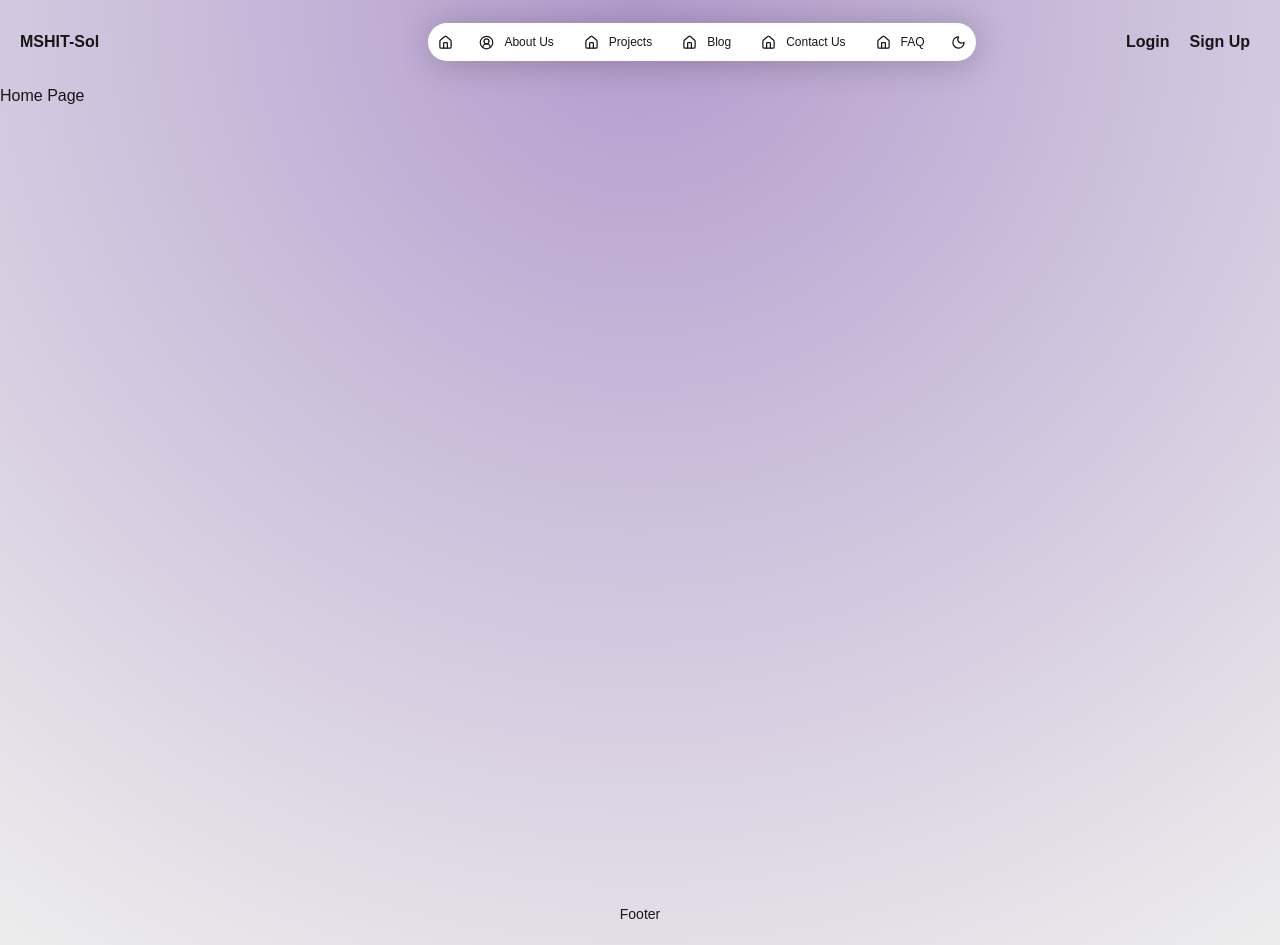
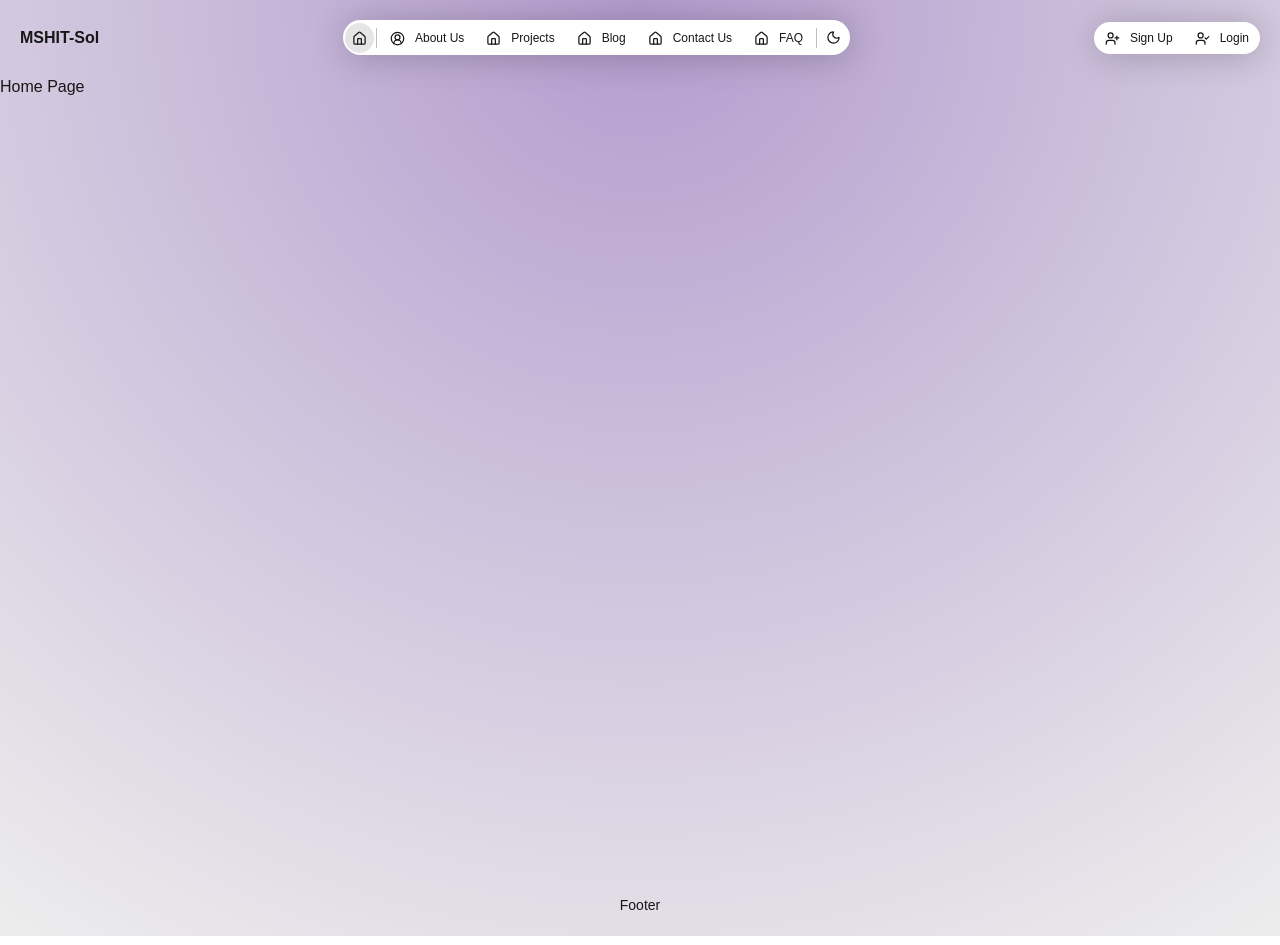
Before and after one commit to mshsun20/mshitsol, a Next.js app in the folder app/: page / in a window 1280 px wide. Built offline with nearby package versions, Linux system fonts and the light colour scheme.

Commit message:
style and structure basic changes under process

```diff
--- a/app/components/Header.tsx
+++ b/app/components/Header.tsx
@@ -4,14 +4,17 @@ import {
   Moon,
   House,
   CircleUserRound,
+  UserPlus,
+  UserCheck,
+  UserX
 } from 'lucide-react';
 import Link from 'next/link'
-import { useRouter } from 'next/navigation';
+import { useRouter } from 'next/router';
 import React from 'react'
 import { useSelector } from 'react-redux';
 
 const menuItems = [
-  { text: "Home", href: "/", icon: <House className='icn' />, iconOnly: true },
+  { text: "Home", href: "/", iconOnly: true },
   { separator: true },
   { text: "About Us", href: "/about/", icon: <CircleUserRound className='icn' /> },
   {
@@ -31,20 +34,21 @@ const menuItems = [
 ];
 
 const sessItems = [
-  { text: "Login", href: "/login/" },
-  { text: "Sign Up", href: "/signup/" },
+  { text: "Sign Up", href: "/signup/", icon: <UserPlus className='icn' /> },
+  { text: "Login", href: "/login/", icon: <UserCheck className='icn' /> },
 ];
 
 const Header = () => {
   const [theme, setTheme] = React.useState("light");
   const { isAuthenticated } = useSelector((state: { auth: AuthState }) => state.auth)
-  console.log(isAuthenticated);
-  const router = useRouter()
+  // console.log(isAuthenticated);
+  const router = useRouter(); // Pages router
+  const currentPath = router?.asPath || '/';
 
   if (isAuthenticated) {
-    sessItems.splice(0, sessItems.length, { text: "Login", href: "/login/" })
-    sessItems.splice(0, sessItems.length, { text: "Sign Up", href: "/signup/" })
-    sessItems.splice(1, sessItems.length, { text: "Logout", href: "/logout/" })
+    sessItems.splice(0, sessItems.length, { text: "Sign Up", href: "/signup/", icon: <UserPlus className='icn' /> })
+    sessItems.splice(0, sessItems.length, { text: "Login", href: "/login/", icon: <UserCheck className='icn' /> })
+    sessItems.splice(1, sessItems.length, { text: "Logout", href: "/logout/", icon: <UserX className='icn' /> })
   }
 
   React.useEffect(() => {
@@ -61,33 +65,85 @@ const Header = () => {
     localStorage.setItem("theme", updated);
   };
 
+  // Normalizes paths: strips query/hash and trailing slash (but keeps "/" as "/")
+  const normalize = (p: string) => {
+    if (!p) return '/';
+    const cleaned = p.split(/[?#]/)[0]; // remove query/hash
+    if (cleaned === '/') return '/';
+    return cleaned.endsWith('/') ? cleaned.slice(0, -1) : cleaned;
+  };
+
+  // returns true when link should be considered active
+  const isActive = (href: string) => {
+    const cur = normalize(currentPath);
+    const tgt = normalize(href);
+
+    if (tgt === '/') return cur === '/';
+    // active if exact match OR current path is inside the target path (e.g. /projects/live -> /projects)
+    return cur === tgt || cur.startsWith(tgt + '/');
+  };
+
+  // Adjust session items if authentication state changes (avoid mutating original array)
+  const sessionLinks = React.useMemo(() => {
+    if (isAuthenticated) {
+      return [{ text: "Logout", href: "/logout/", icon: <UserX className='icn' /> }];
+    }
+    return sessItems;
+  }, [isAuthenticated]);
+
   return (
     <div className='header'>
       <div className='logosec'>MSHIT-Sol</div>
       <div className="navsec">
-        <div className="navbar">
-          { menuItems?.map((elm, index) =>
-            elm?.separator
-            ? <span key={index} className='navsep'></span>
-            : (
-              elm?.href
-              ? (
-                elm?.iconOnly
-                ? <button key={elm?.text} onClick={() => router.push(elm.href)} className='navbtn'>{elm.icon}</button>
-                : <Link key={elm?.text} href={elm?.href} className='navlink'>
+        {menuItems.map((elm, index) =>
+          elm?.separator ? (
+            <span key={index} className='navsep'></span>
+          ) : elm?.href ? (
+            elm?.iconOnly ? (
+              <Link
+                key={elm.text}
+                href={elm.href}
+                title={elm.text}
+                className={`navbtn ${isActive(elm.href) ? 'active' : ''}`}
+              >
+                <span><House className='icn' /></span>
+              </Link>
+            ) : (
+              <Link
+                key={elm.text}
+                href={elm.href}
+                title={elm.text}
+                className={`navlink ${isActive(elm.href) ? 'active' : ''}`}
+              >
                 <span style={{ padding: '0.5rem' }}>{elm.icon}</span>
                 <span style={{ padding: '0.5rem' }}>{elm.text}</span>
               </Link>
             )
-              : <button key={elm?.text} className='navbtn' onClick={toggleTheme}>
+          ) : (
+            <button
+              key={elm.text}
+              title={elm.text}
+              className='navbtn'
+              onClick={toggleTheme}
+            >
               {theme === "light" ? <Moon className='icn' /> : <Sun className='icn' />}
             </button>
           )
-          ) }
+        )}
       </div>
-      </div>
+
       <div className="sesssec">
-        { sessItems?.map(elm => <Link key={elm?.text} href={elm?.href} className='navlink'>{elm?.text}</Link>) }
+        {sessionLinks.map(elm =>
+          <Link
+            key={elm.text}
+            href={elm.href}
+            title={elm.text}
+            className={`navlink ${isActive(elm.href) ? 'active' : ''}`}
+          >
+            {elm?.icon && <span style={{ padding: '0.5rem' }}>{elm.icon}</span>}
+            <span style={{ padding: '0.5rem' }}>{elm.text}</span>
+          </Link>
+        )}
       </div>
     </div>
   )
--- a/app/styles/globals.css
+++ b/app/styles/globals.css
@@ -60,7 +60,6 @@ body {
   align-items: center;
   width: 1.5rem;
   height: 1.5rem;
-  /* border-radius: 50%; */
 }
 
 
--- a/app/styles/header.css
+++ b/app/styles/header.css
@@ -1,22 +1,24 @@
 
 .header {
   position: sticky;
+  top: 0;
   display: flex;
   justify-content: space-between;
   align-items: center;
   flex-flow: row wrap;
+  background-color: var(--background);
   width: 100%;
   font-size: 1.6rem;
   font-weight: bold;
   padding: 2rem;
-  text-align: center;
-  /* border-bottom: 0.1rem solid var(--text-color); */
+  z-index: 9999;
+}
 
 .logosec {
   display: flex;
   justify-content: flex-start;
   align-items: center;
-    width: 25%;
+  width: auto;
 
   .logo {
     text-decoration: none;
@@ -28,11 +30,20 @@
 
 .navsec {
   display: flex;
-    justify-content: center;
+  justify-content: space-between;
   align-items: center;
-    /* width: 50%; */
+  background-color: var(--hdr-bg);
+  width: auto;
+  height: auto;
+  padding: 0.15rem;
+  font-size: 1.2rem;
+  font-weight: 500;
+  border: none;
+  border-radius: 5rem;
+  box-shadow: var(--b-shadow);
+}
 
-    .navbar {
+.sesssec {
   display: flex;
   justify-content: space-between;
   align-items: center;
@@ -44,23 +55,32 @@
   border: none;
   border-radius: 5rem;
   box-shadow: var(--b-shadow);
+}
+
+
+
+
+/* ============================================================================================================================================================================================================================================================ */
+/* all sub components styles */
+/* ============================================================================================================================================================================================================================================================== */
 
 .navlink {
   display: flex;
   justify-content: center;
   align-items: center;
-        /* background-color: var(--badge-bg); */
-        /* height: 100%; */
-        padding: 0.5rem 1rem;
+  padding: 0.2rem 0.6rem;
   text-decoration: none;
   color: var(--text-color);
   border-radius: 5rem;
-        /* transition: color 3s ease; */
+  transition: color 0.3s ease;
 
   &:hover {
     background-color: var(--badge-bg);
     color: var(--foreground);
-          transition: color 3s ease-in-out;
+  }
+  &.active {
+    background-color: var(--badge-bg);
+    color: var(--foreground);
   }
 }
 
@@ -68,9 +88,7 @@
   display: flex;
   justify-content: center;
   align-items: center;
-        /* background-color: var(--badge-bg); */
-        /* height: 100%; */
-        padding: 1rem;
+  padding: 0.6rem 0.7rem;
   text-decoration: none;
   color: var(--text-color);
   border-radius: 50%;
@@ -81,32 +99,16 @@
     background-color: var(--badge-bg);
     color: var(--foreground);
   }
+  &.active {
+    background-color: var(--badge-bg);
+    color: var(--foreground);
+  }
 }
 
 .navsep {
   width: 0.1rem;
-        height: 75%;
+  padding: 1rem 0;
+  margin: 0 0.2rem;
   background-color: var(--grey);
   opacity: 0.5;
 }
-    }
-  }
-
-  .sesssec {
-    display: flex;
-    justify-content: flex-end;
-    align-items: center;
-    width: 15%;
-
-    .navlink {
-      padding: 1rem;
-      text-decoration: none;
-      color: var(--text-color);
-      transition: color 0.3s ease;
-
-      &:hover {
-        color: var(--foreground);
-      }
-    }
-  }
-}
```
Lines whose indentation alone changed are shown as unchanged.
